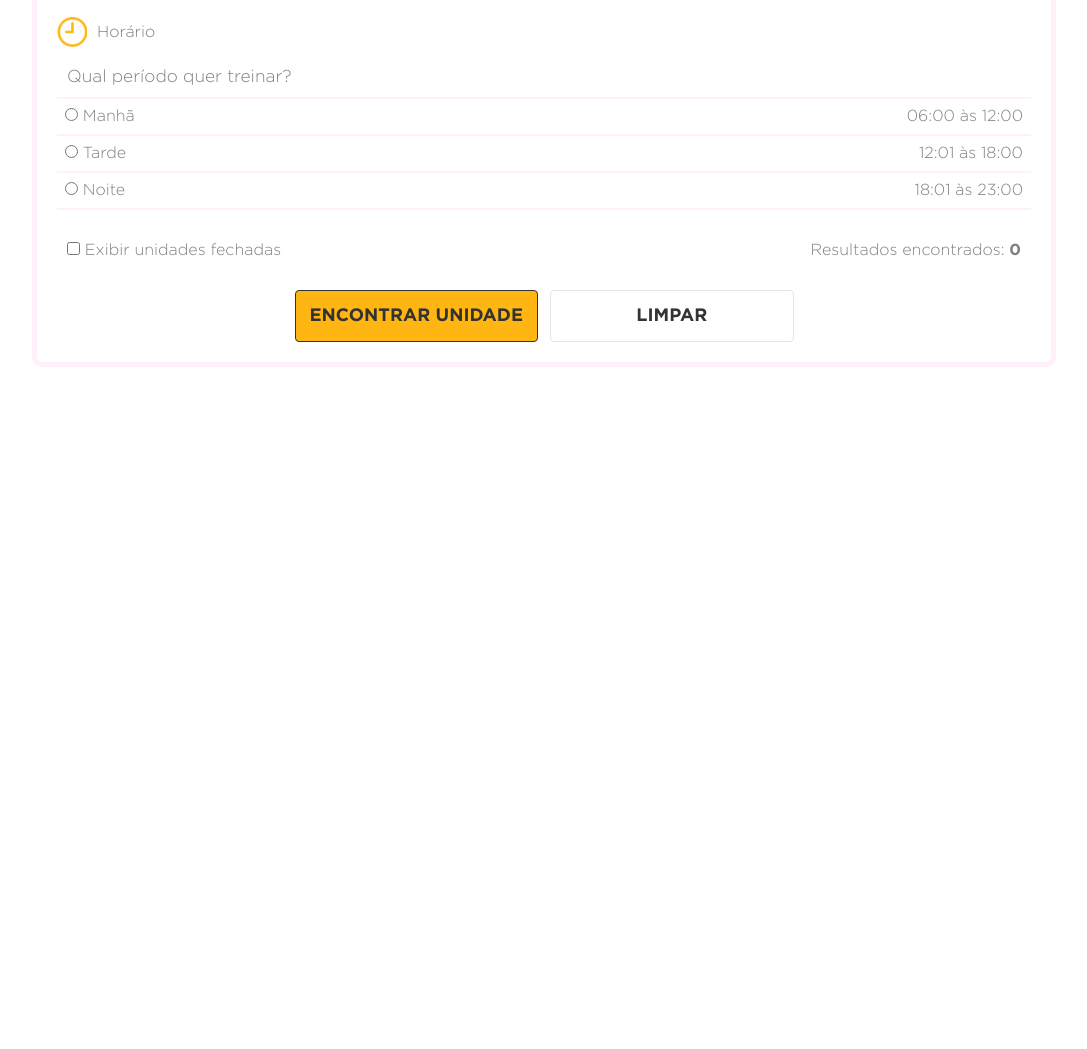
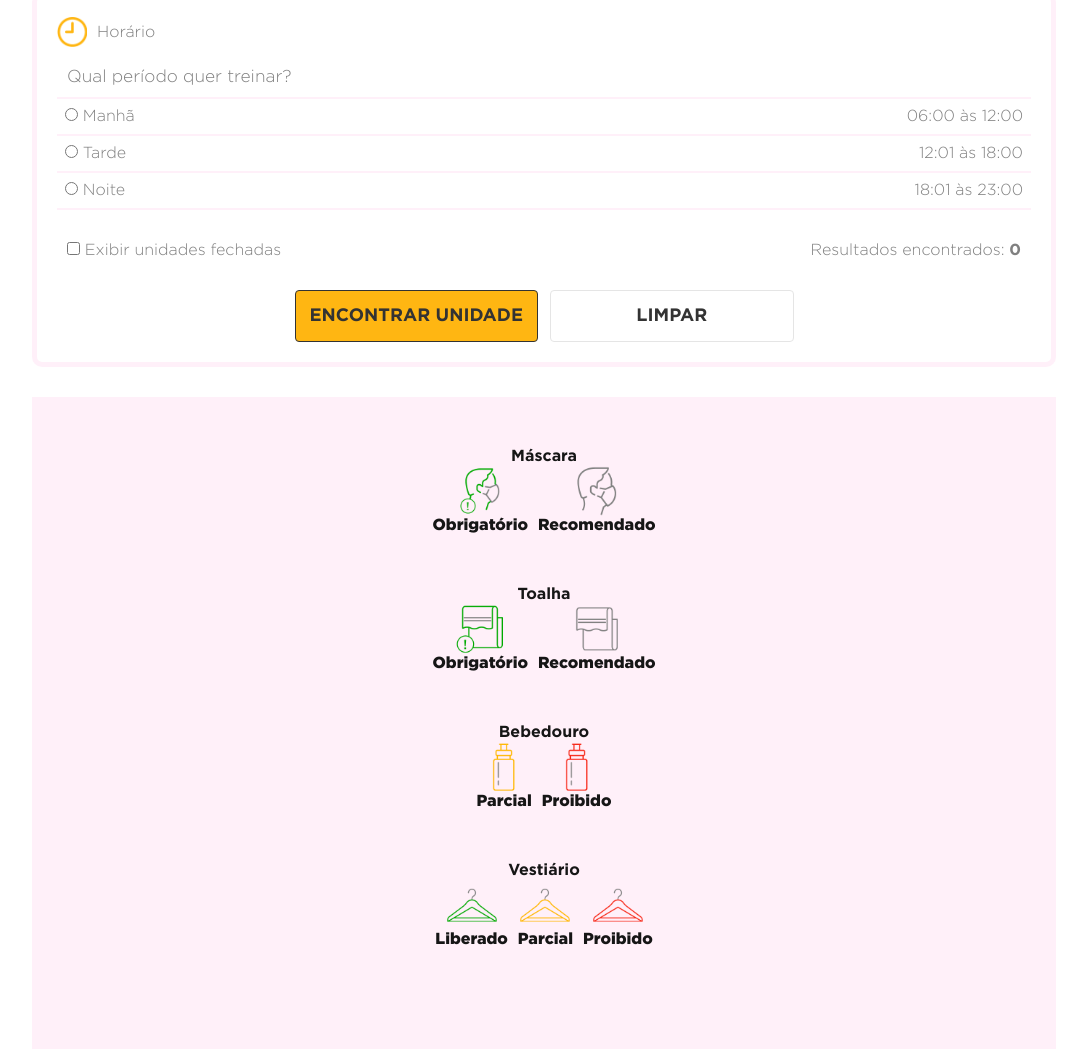
Before and after one commit to mauriciorodrigues-dev/projeto_smartFit, a plain HTML site: page index.html in a window 1280 px wide. Shown: the part 422-1471 px from the top of the page, without its empty margins (96-1183 px from the left). Before the commit the page ends 819 px from the top, so only its background shows below. Drawn offline with Linux system fonts and the light colour scheme.

Commit message:
atualização legend

```diff
--- /dev/null
+++ b/css/legend.css
@@ -0,0 +1,56 @@
+.legend {
+    max-width: 80%;
+    width: 100%;
+    margin: 0 auto;
+    display: flex;
+    align-items: center;
+    justify-content: center;
+    flex-direction: column;
+    /* gap: 20px; */
+    padding: 50px 15px;
+    background-color: var(--color-line);
+}
+
+.legend h4 {
+    font-weight: bold;
+    color: var(--black);
+    text-align: center;
+}
+
+.legend .legend-card {
+    display: flex;
+    gap: 10px;
+    display: flex;
+    align-items: center;
+    width: 100%;
+    justify-content: center;
+    /* border: 1px solid; */
+}
+
+.legend .legend-card .legend-items {
+    display: flex;
+    align-items: center;
+    gap: 20px;
+    justify-content: space-between;
+    margin-bottom: 50px;
+
+}
+
+.legend .legend-card .legend-items .legend-item {
+    display: flex;
+    flex-direction: column;
+    align-items: center;
+    justify-content: center;
+
+}
+
+
+.legend .legend-card .legend-items p {
+    font-weight: 400;
+    color: var(--black);
+}
+
+
+.legend .legend-card .legend-items img {
+    width: 50px;
+}
--- a/index.html
+++ b/index.html
@@ -70,7 +70,73 @@
         </form>
       </div>
         <section class="legend">
+          <h4>Máscara</h4>
+        <div class="legend-card">
 
+          <div class="legend-items">
+            <div class="legend-item">
+              <img src="img/required-mask.png" alt="Uso de máscara obrigatório">
+              <p>Obrigatório</p>
+            </div>
+          </div>
+          <div class="legend-items">
+            <div class="legend-item">
+              <img src="img/recommended-mask.png" alt="Uso de máscara recomendado">
+              <p>Recomendado</p>
+            </div>
+          </div>
+        </div>
+          <h4>Toalha</h4>
+        <div class="legend-card">
+          <div class="legend-items">
+            <div class="legend-item">
+              <img src="img/required-towel.png" alt="Uso de máscara obrigatório">
+              <p>Obrigatório</p>
+            </div>
+          </div>
+          <div class="legend-items">
+            <div class="legend-item">
+              <img src="img/recommended-towel.png" alt="Uso de máscara recomendado">
+              <p>Recomendado</p>
+            </div>
+          </div>
+        </div>
+          <h4>Bebedouro</h4>
+        <div class="legend-card">
+          <div class="legend-items">
+            <div class="legend-item">
+              <img src="img/partial-fountain.png" alt="Uso de máscara obrigatório">
+              <p>Parcial</p>
+            </div>
+          </div>
+          <div class="legend-items">
+            <div class="legend-item">
+              <img src="img/forbidden-fountain.png" alt="Uso de máscara recomendado">
+              <p>Proibido</p>
+            </div>
+          </div>
+        </div>
+        <h4>Vestiário</h4>
+        <div class="legend-card">
+            <div class="legend-items" >
+            <div class="legend-item">
+              <img src="img/required-lockerroom.png" alt="Uso de máscara obrigatório">
+              <p>Liberado</p>
+            </div>
+          </div>
+          <div class="legend-items">
+            <div class="legend-item">
+              <img src="img/partial-lockerroom.png" alt="Uso de máscara recomendado">
+              <p>Parcial</p>
+            </div>
+          </div>
+          <div class="legend-items">
+            <div class="legend-item">
+              <img src="img/forbidden-lockerroom.png" alt="Uso de máscara recomendado">
+              <p>Proibido</p>
+            </div>
+          </div>
+        </div>
         </section>
 
     </main>
--- a/style.css
+++ b/style.css
@@ -1,7 +1,8 @@
 /* importando CSS */
-@import url(css/header.css);
-@import url(css/footer.css);
-@import url(css/form.css);
 @import url(css/variables.css);
 @import url(css/general.css);
+@import url(css/header.css);
+@import url(css/form.css);
+@import url(css/legend.css);
 @import url(css/media_query.css);
+@import url(css/footer.css);
```
